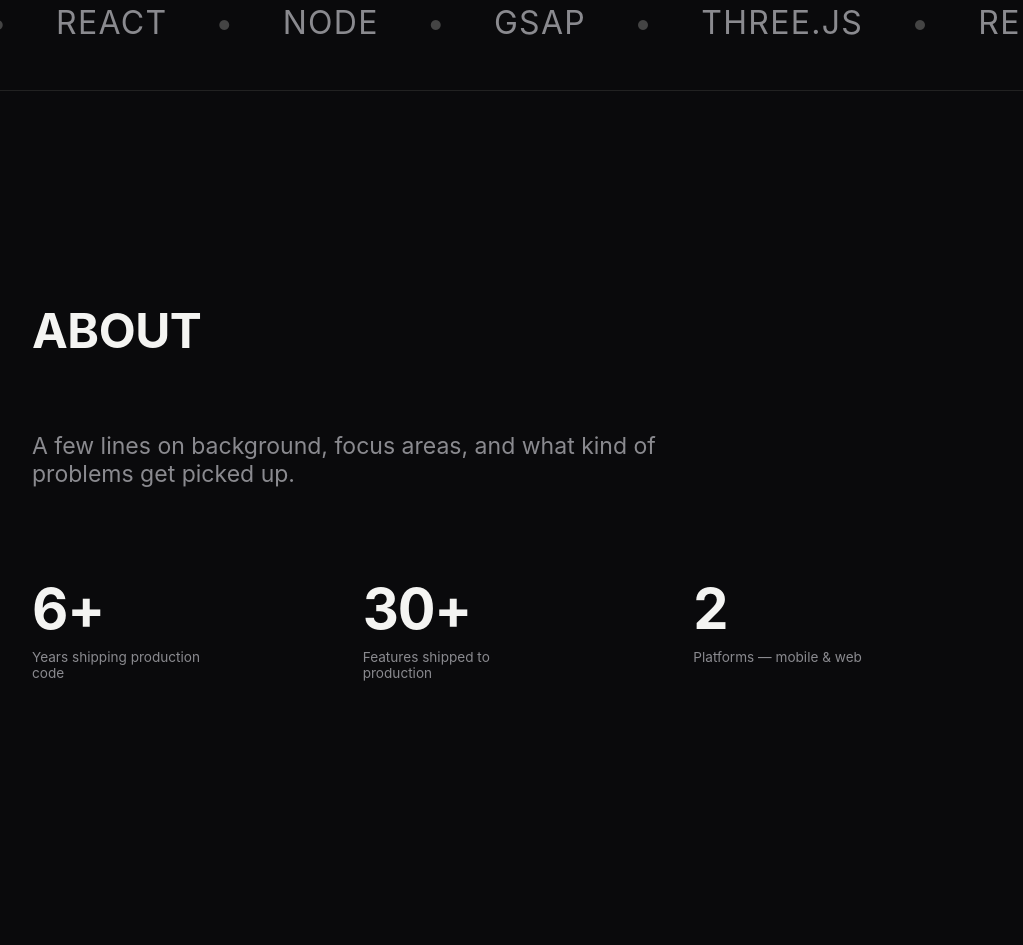
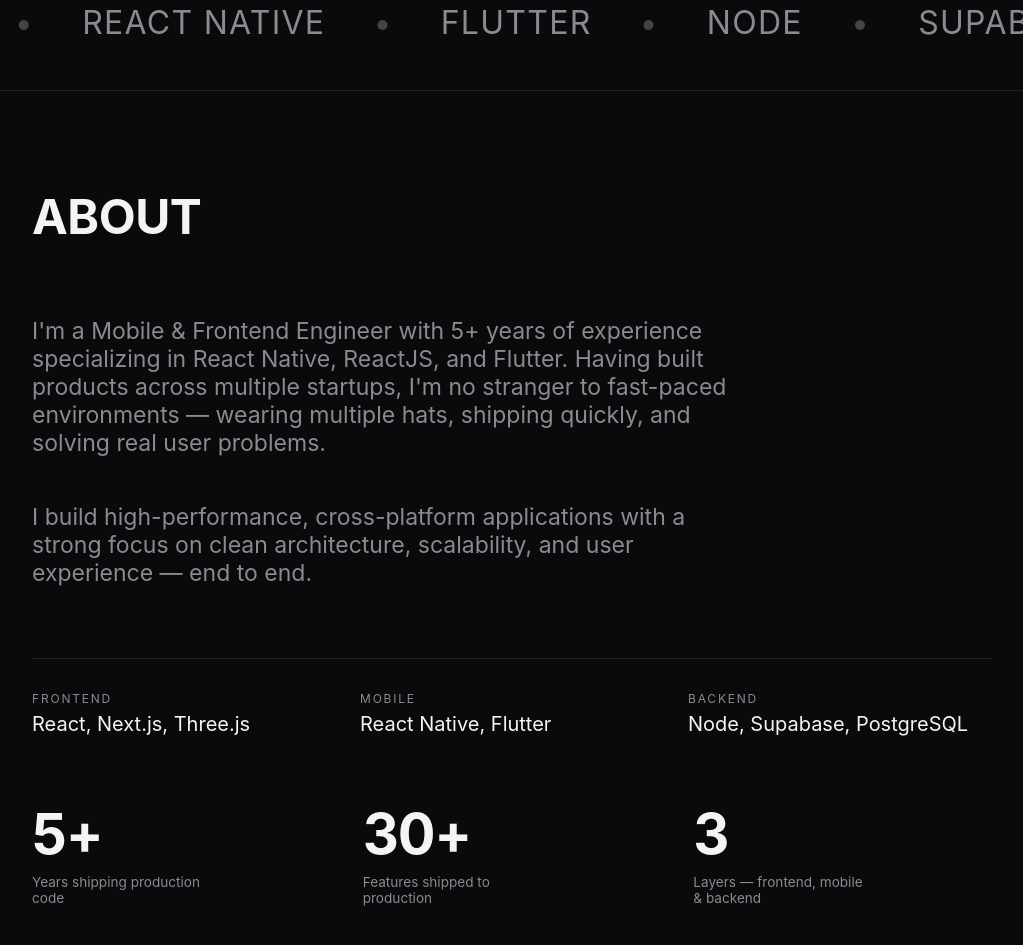
Before and after one commit to evanssmiles/portfolio-2.0, a website built with Vite: page index.html in a window 1280 px wide. Shown: the part 1909-2854 px from the top of the page, without its empty margins (32-1055 px from the left). Built offline with nearby package versions, Linux system fonts and the light colour scheme; some packages are replaced by stand-ins of ours.

Commit message:
feat: rewrite about section with real profile and service breakdown

```diff
--- a/index.html
+++ b/index.html
@@ -144,10 +144,12 @@
       <section class="stack">
         <div class="marquee">
           <div class="marquee__track">
-            <span>TYPESCRIPT</span><span>REACT NATIVE</span><span>REACT</span><span>NODE</span>
-            <span>GSAP</span><span>THREE.JS</span><span>REDUX</span><span>SWIFT</span>
-            <span>TYPESCRIPT</span><span>REACT NATIVE</span><span>REACT</span><span>NODE</span>
-            <span>GSAP</span><span>THREE.JS</span><span>REDUX</span><span>SWIFT</span>
+            <span>REACT</span><span>NEXT.JS</span><span>THREE.JS</span>
+            <span>REACT NATIVE</span><span>FLUTTER</span>
+            <span>NODE</span><span>SUPABASE</span><span>POSTGRESQL</span>
+            <span>REACT</span><span>NEXT.JS</span><span>THREE.JS</span>
+            <span>REACT NATIVE</span><span>FLUTTER</span>
+            <span>NODE</span><span>SUPABASE</span><span>POSTGRESQL</span>
           </div>
         </div>
       </section>
@@ -155,11 +157,32 @@
       <section id="about" class="about" data-pin>
         <h2 data-reveal>ABOUT</h2>
         <p data-reveal>
-          A few lines on background, focus areas, and what kind of problems get picked up.
+          I'm a Mobile &amp; Frontend Engineer with 5+ years of experience specializing in
+          React Native, ReactJS, and Flutter. Having built products across multiple
+          startups, I'm no stranger to fast-paced environments — wearing multiple hats,
+          shipping quickly, and solving real user problems.
         </p>
+        <p data-reveal>
+          I build high-performance, cross-platform applications with a strong focus on
+          clean architecture, scalability, and user experience — end to end.
+        </p>
+        <div class="about__services" data-reveal-stagger>
+          <div class="service">
+            <span class="service__label">FRONTEND</span>
+            <span class="service__stack">React, Next.js, Three.js</span>
+          </div>
+          <div class="service">
+            <span class="service__label">MOBILE</span>
+            <span class="service__stack">React Native, Flutter</span>
+          </div>
+          <div class="service">
+            <span class="service__label">BACKEND</span>
+            <span class="service__stack">Node, Supabase, PostgreSQL</span>
+          </div>
+        </div>
         <div class="about__stats" data-reveal-stagger>
           <div class="stat">
-            <span class="stat__value" data-count="6" data-count-suffix="+">0</span>
+            <span class="stat__value" data-count="5" data-count-suffix="+">0</span>
             <span class="stat__label">Years shipping production code</span>
           </div>
           <div class="stat">
@@ -167,8 +190,8 @@
             <span class="stat__label">Features shipped to production</span>
           </div>
           <div class="stat">
-            <span class="stat__value" data-count="2" data-count-suffix="">0</span>
-            <span class="stat__label">Platforms — mobile &amp; web</span>
+            <span class="stat__value" data-count="3" data-count-suffix="">0</span>
+            <span class="stat__label">Layers — frontend, mobile &amp; backend</span>
           </div>
         </div>
       </section>
--- a/src/style.css
+++ b/src/style.css
@@ -388,6 +388,38 @@
   }
 }
 
+.about__services {
+  display: grid;
+  grid-template-columns: repeat(3, minmax(0, 1fr));
+  gap: 24px;
+  margin-top: 6vh;
+  max-width: 60rem;
+  padding-top: 4vh;
+  border-top: 1px solid #222;
+}
+
+.service {
+  display: flex;
+  flex-direction: column;
+  gap: 6px;
+}
+
+.service__label {
+  font-size: 0.75rem;
+  letter-spacing: 0.15em;
+  color: var(--muted);
+}
+
+.service__stack {
+  font-size: clamp(1rem, 1.6vw, 1.25rem);
+}
+
+@media (max-width: 640px) {
+  .about__services {
+    grid-template-columns: 1fr;
+  }
+}
+
 .contact {
   align-items: flex-start;
 }
```
